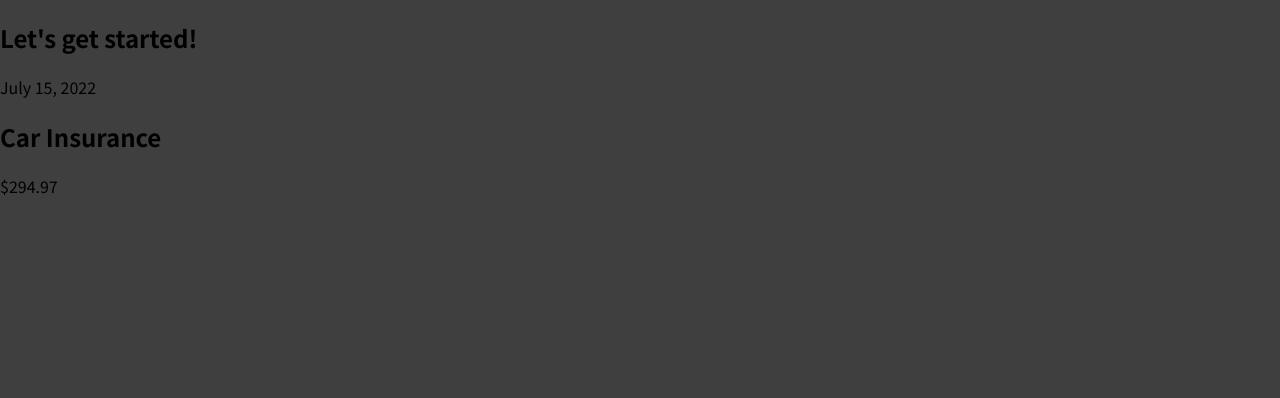
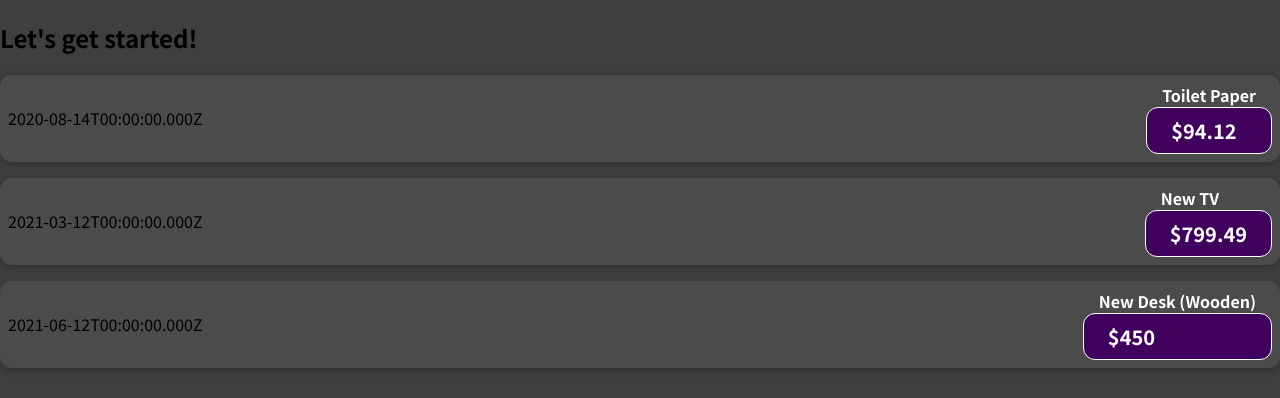
Before and after one commit to katherine-kania/expense-tracker, a JavaScript app: page / in a window 1280 px wide. Shown: the top 398 px of the page. Built offline with nearby package versions, Linux system fonts and the light colour scheme.

Commit message:
expense props added

```diff
--- a/src/App.js
+++ b/src/App.js
@@ -1,10 +1,45 @@
 import ExpenseItem from "./components/ExpenseItem";
 
 function App() {
+  const expenses = [
+    {
+      id: "e1",
+      title: "Toilet Paper",
+      amount: 94.12,
+      date: new Date(2020, 7, 14),
+    },
+    { id: "e2", title: "New TV", amount: 799.49, date: new Date(2021, 2, 12) },
+    {
+      id: "e3",
+      title: "Car Insurance",
+      amount: 294.67,
+      date: new Date(2021, 2, 28),
+    },
+    {
+      id: "e4",
+      title: "New Desk (Wooden)",
+      amount: 450,
+      date: new Date(2021, 5, 12),
+    },
+  ];
   return (
     <div>
       <h2>Let's get started!</h2>
-      <ExpenseItem></ExpenseItem>
+      <ExpenseItem
+        title={expenses[0].title}
+        amount={expenses[0].amount}
+        date={expenses[0].date}
+      ></ExpenseItem>
+      <ExpenseItem
+        title={expenses[1].title}
+        amount={expenses[1].amount}
+        date={expenses[1].date}
+      ></ExpenseItem>
+      <ExpenseItem
+        title={expenses[3].title}
+        amount={expenses[3].amount}
+        date={expenses[3].date}
+      ></ExpenseItem>
     </div>
   );
 }
--- a/src/components/ExpenseItem.css
+++ b/src/components/ExpenseItem.css
@@ -9,7 +9,7 @@
     background-color: #4b4b4b;
   }
 
-  .expense-item__description {
+  .expense-item_description {
     display: flex;
     flex-direction: column;
     gap: 1rem;
@@ -27,7 +27,7 @@
     color: white;
   }
 
-  .expense-item__price {
+  .expense-item_price {
     font-size: 1rem;
     font-weight: bold;
     color: white;
@@ -38,18 +38,18 @@
   }
 
   @media (min-width: 580px) {
-    .expense-item__description {
+    .expense-item_description {
       flex-direction: row;
       align-items: center;
       justify-content: flex-start;
       flex: 1;
     }
 
-    .expense-item__description h2 {
+    .expense-item_description h2 {
       font-size: 1.25rem;
     }
 
-    .expense-item__price {
+    .expense-item_price {
       font-size: 1.25rem;
       padding: 0.5rem 1.5rem;
     }
--- a/src/components/ExpenseItem.js
+++ b/src/components/ExpenseItem.js
@@ -1,13 +1,19 @@
-function ExpenseItem() {
-  return (
-    <div>
-      <div>July 15, 2022</div>
-      <div>
-        <h2>Car Insurance</h2>
-        <div>$294.97</div>
-      </div>
-    </div>
-  );
+import './ExpenseItem.css'
+
+function ExpenseItem(props) {
+    // const expenseDate = new Date(2022, 7, 15)
+    // const expenseTitle = 'Car Insurance'
+    // const expenseAmount = 294.67
+
+    return (
+        <div className="expense-item">
+        <div className="expense-item_description">{props.date.toISOString()}</div>
+        <div>
+            <h2>{props.title}</h2>
+            <div className="expense-item_price">${props.amount}</div>
+        </div>
+        </div>
+    );
 }
 
 export default ExpenseItem;
```
Also changed, not shown: 1 other file (tests, documents, lock files or other folders).
